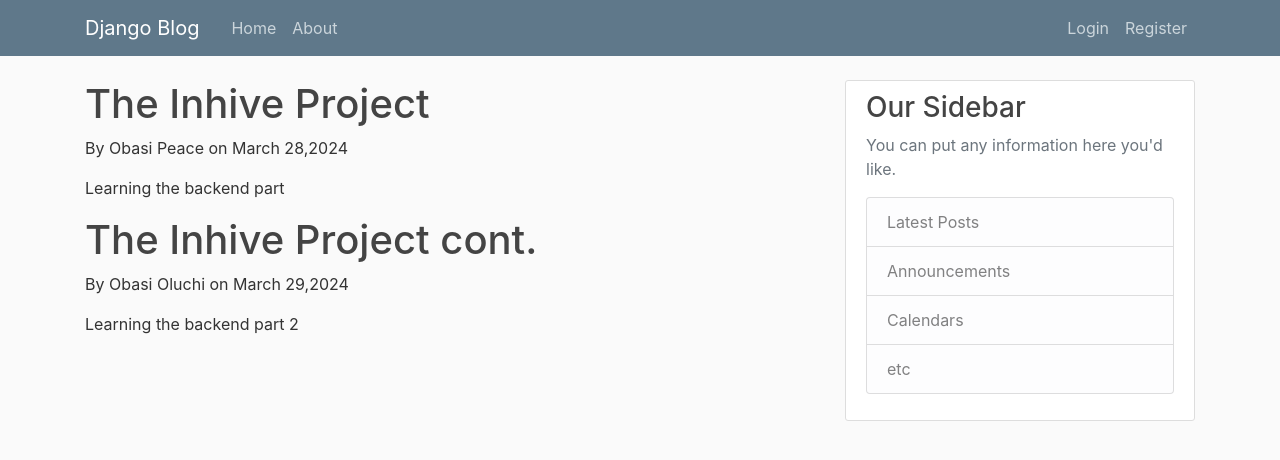
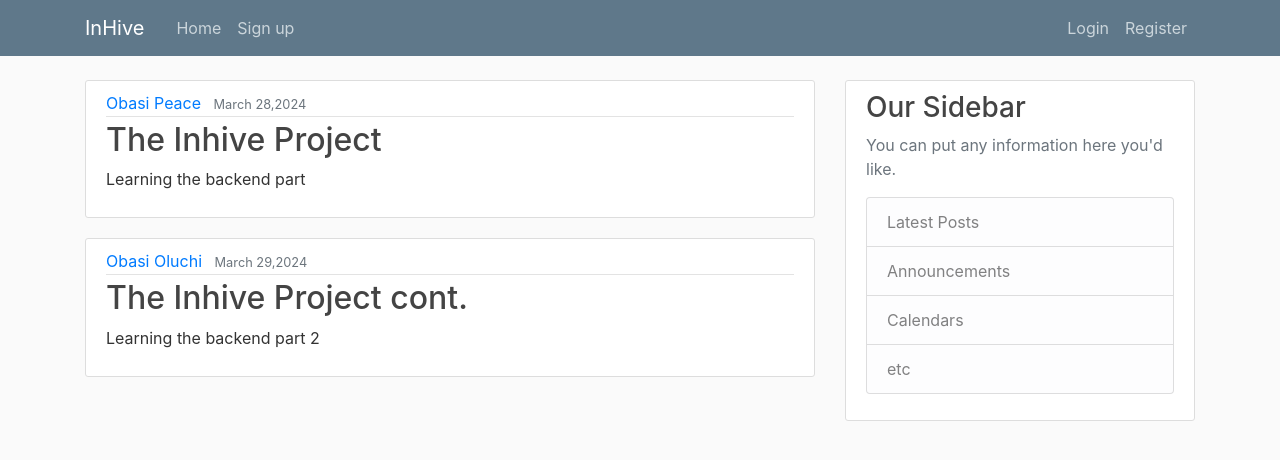
Before and after one commit to DevHeart1/InHive, a Django app: page /users/ in a window 1280 px wide. Shown: the top 460 px of the page. Run offline with Django 5.2, Linux system fonts and the light colour scheme.

Commit message:
Update: Updated my base.html

```diff
--- a/users/templates/users/base.html
+++ b/users/templates/users/base.html
@@ -22,14 +22,14 @@
     <header class="site-header">
         <nav class="navbar navbar-expand-md navbar-dark bg-steel fixed-top">
           <div class="container">
-            <a class="navbar-brand mr-4" href="/">Django Blog</a>
+            <a class="navbar-brand mr-4" href="{% url 'users_home' %}">InHive</a>
             <button class="navbar-toggler" type="button" data-toggle="collapse" data-target="#navbarToggle" aria-controls="navbarToggle" aria-expanded="false" aria-label="Toggle navigation">
             <span class="navbar-toggler-icon"></span>
             </button>
             <div class="collapse navbar-collapse" id="navbarToggle">
               <div class="navbar-nav mr-auto">
-                <a class="nav-item nav-link" href="/">Home</a>
-                <a class="nav-item nav-link" href="/about">About</a>
+                <a class="nav-item nav-link" href="{% url 'users_home' %}">Home</a>
+                <a class="nav-item nav-link" href="{% url 'users_signup' %}">Sign up</a>
               </div>
               <!-- Navbar Right Side -->
               <div class="navbar-nav">
--- a/users/templates/users/home.html
+++ b/users/templates/users/home.html
@@ -1,8 +1,15 @@
 {% extends "users/base.html" %}
 {% block content%}
     {% for post in posts %}
-        <h1>{{ post.title }}</h1>
-        <p>By {{ post.author }} on {{ post.date_posted }}</p>
-        <p>{{ post.content }}</p>
+        <article class="media content-section">
+            <div class="media-body">
+            <div class="article-metadata">
+                <a class="mr-2" href="#">{{ post.author }}</a>
+                <small class="text-muted">{{ post.date_posted }}</small>
+            </div>
+            <h2><a class="article-title" href="#">{{ post.title }}</a></h2>
+            <p class="article-content">{{ post.content }}</p>
+            </div>
+        </article>
     {% endfor %}
 {% endblock content %}
--- a/users/urls.py
+++ b/users/urls.py
@@ -2,6 +2,6 @@ from django.urls import path
 from . import views
 
 urlpatterns = [
-    path('', views.home, name='user_home'),
-    path('signup/', views.signup, name='user_signup'),
+    path('', views.home, name='users_home'),
+    path('signup/', views.signup, name='users_signup'),
 ]
```
